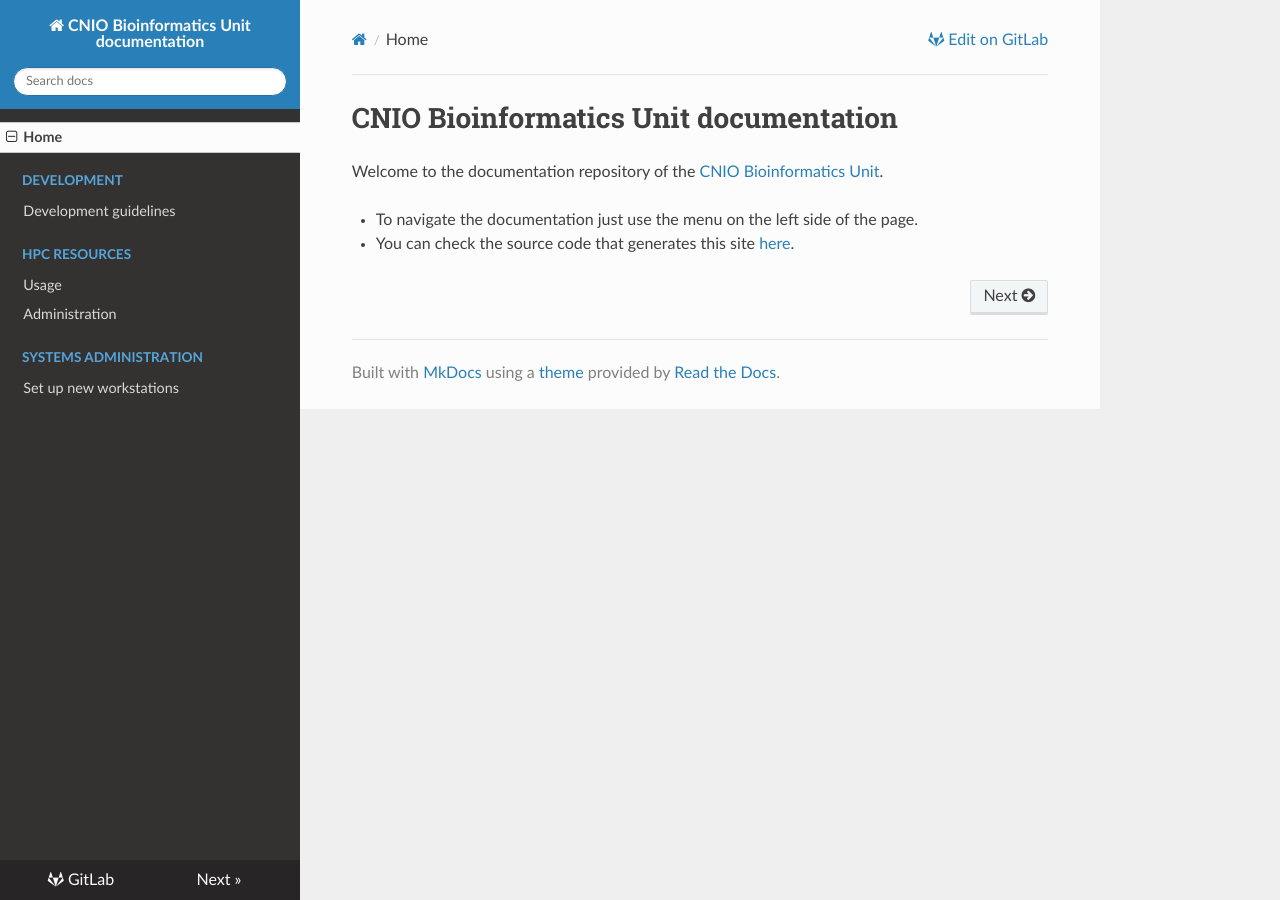
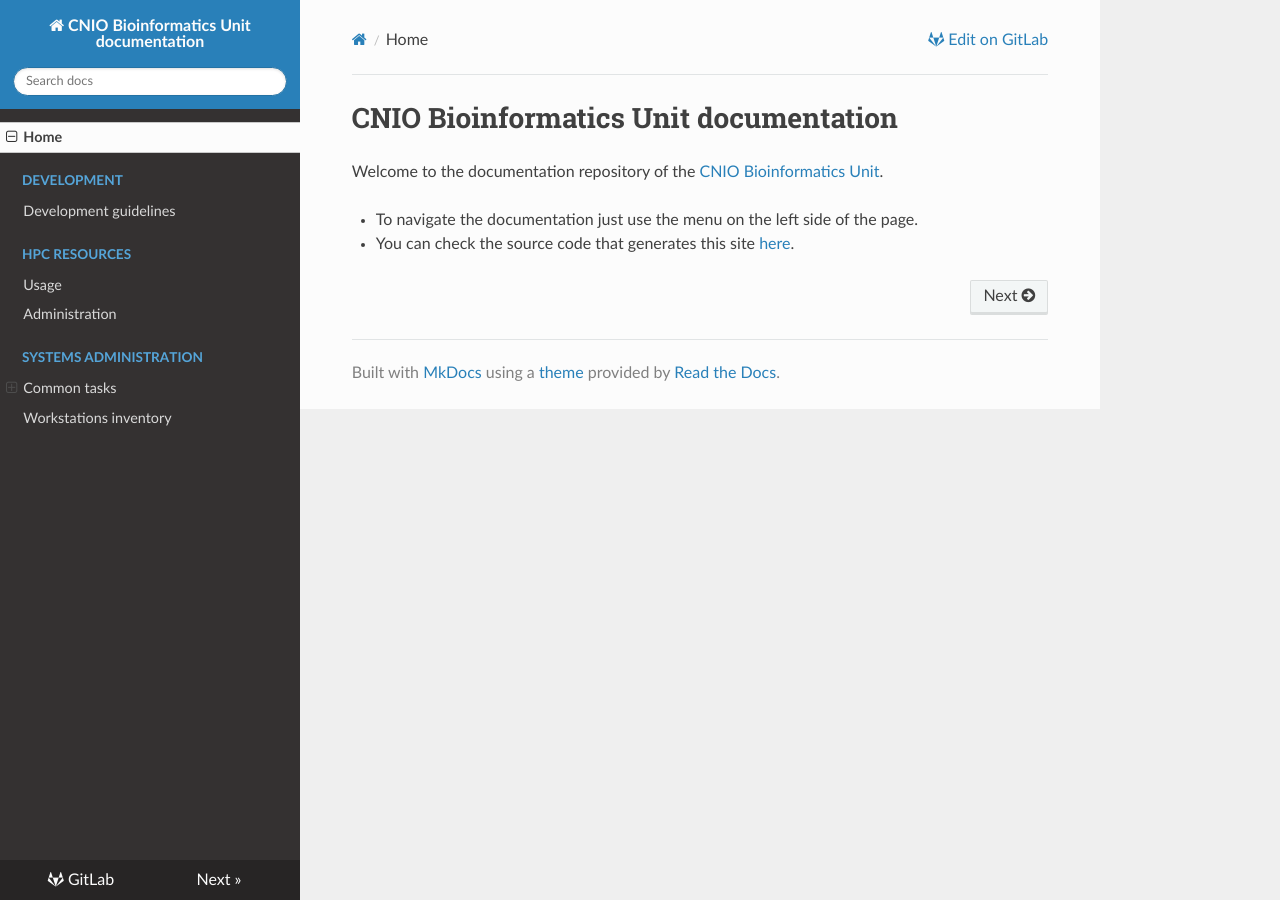
Before and after one commit to cnio-bu/cnio-bu.github.io, an MkDocs documentation site: the page built from docs/index.md, in a window 1280 px wide. Built offline with MkDocs 1.6.1, drawn with Linux system fonts in a browser that asks for light colours; nearby versions of some CDN libraries.

Commit message:
Add workstations inventory

```diff
--- a/mkdocs.yml
+++ b/mkdocs.yml
@@ -16,5 +16,7 @@ nav:
   - HPC resources:
     - 'Usage': hpc/usage.md
     - 'Administration': hpc/admin.md
-  - 'systems administration':
-    - 'Set up new workstations': admin/tasks.md
+  - 'Systems administration':
+    - 'Common tasks':
+      - 'Set up new workstations': admin/tasks.md
+    - 'Workstations inventory': admin/inventory.md
```
